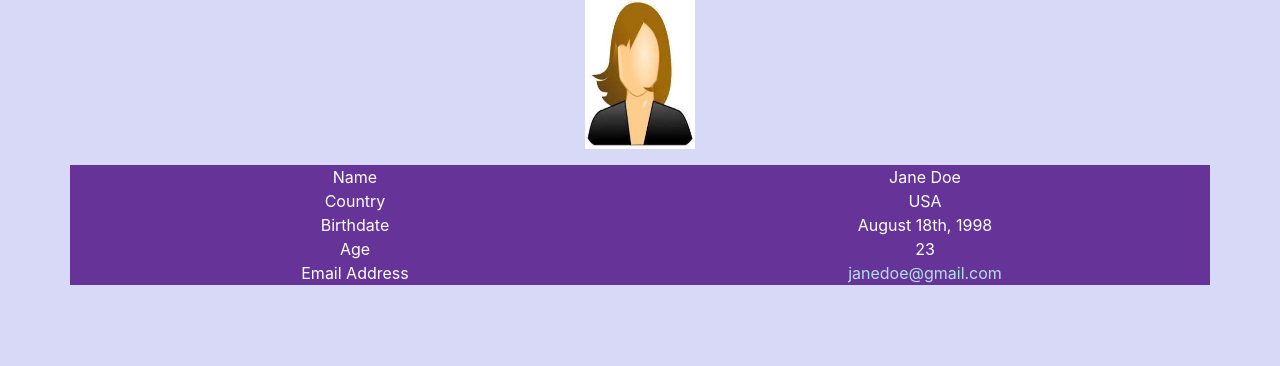
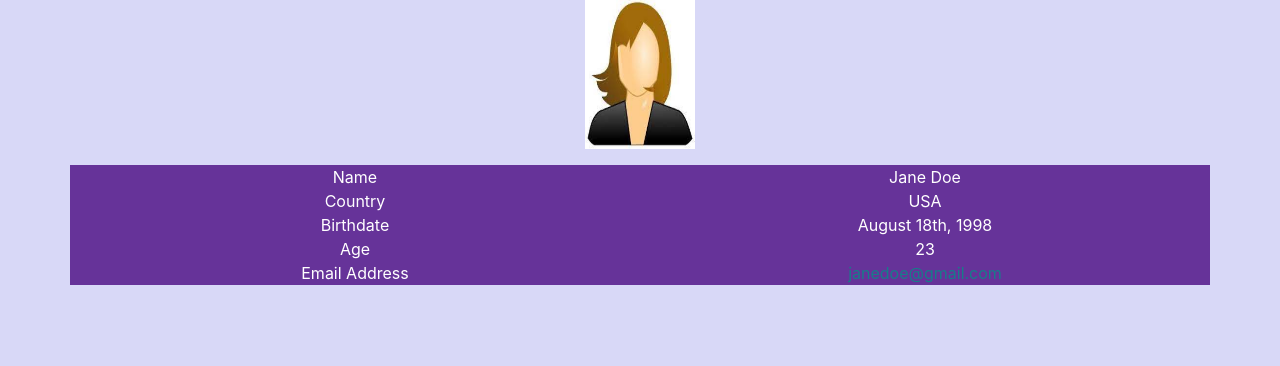
Before and after one commit to pricekj/1-html-review-pricekj, a PHP site: page /user.html in a window 1280 px wide. Shown: the part 104-470 px from the top of the page. Run offline with PHP 8.4, Linux system fonts and the light colour scheme.

Commit message:
link color

```diff
--- a/public/css/site.css
+++ b/public/css/site.css
@@ -43,7 +43,7 @@ form{
 }
 
 a{
-    color: powderblue;
+    color: rgb(23, 124, 138);
 }
 footer{
     background-color: rebeccapurple;
```
